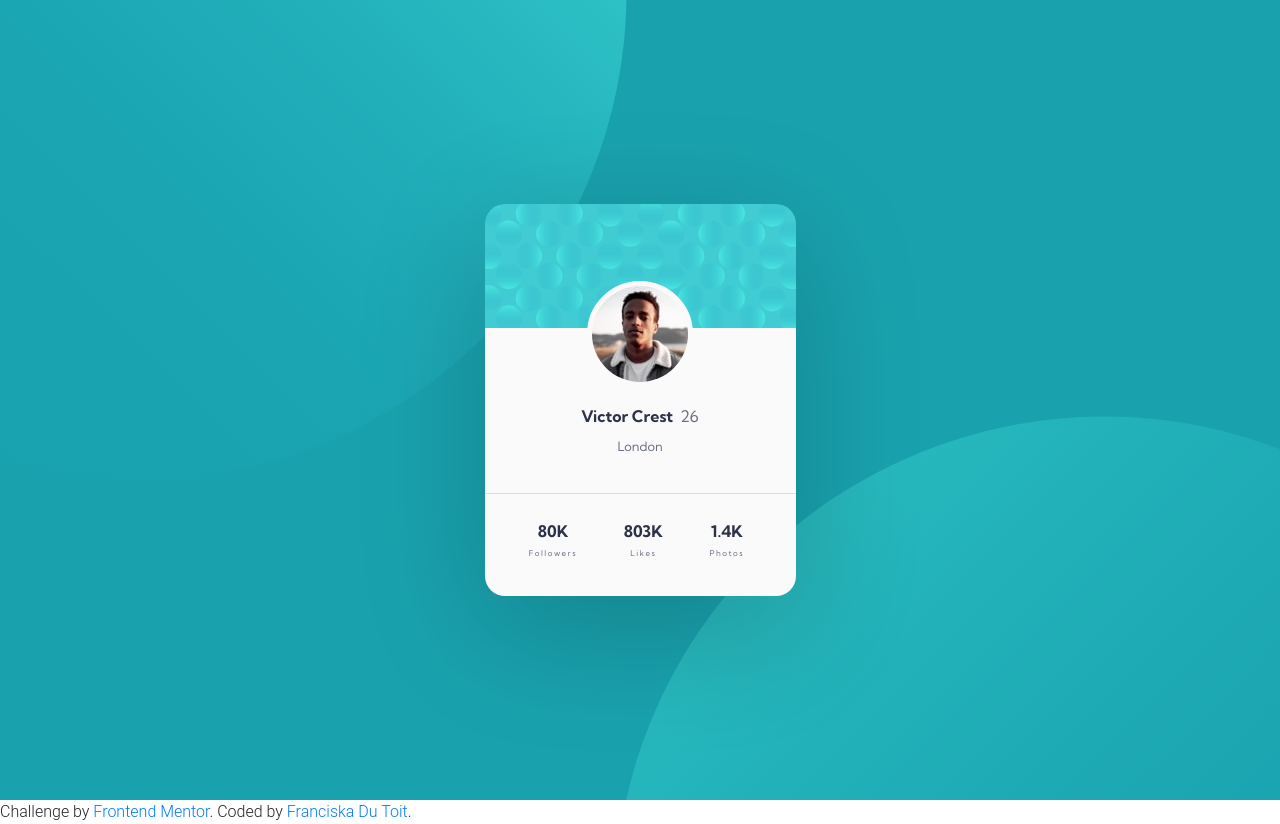
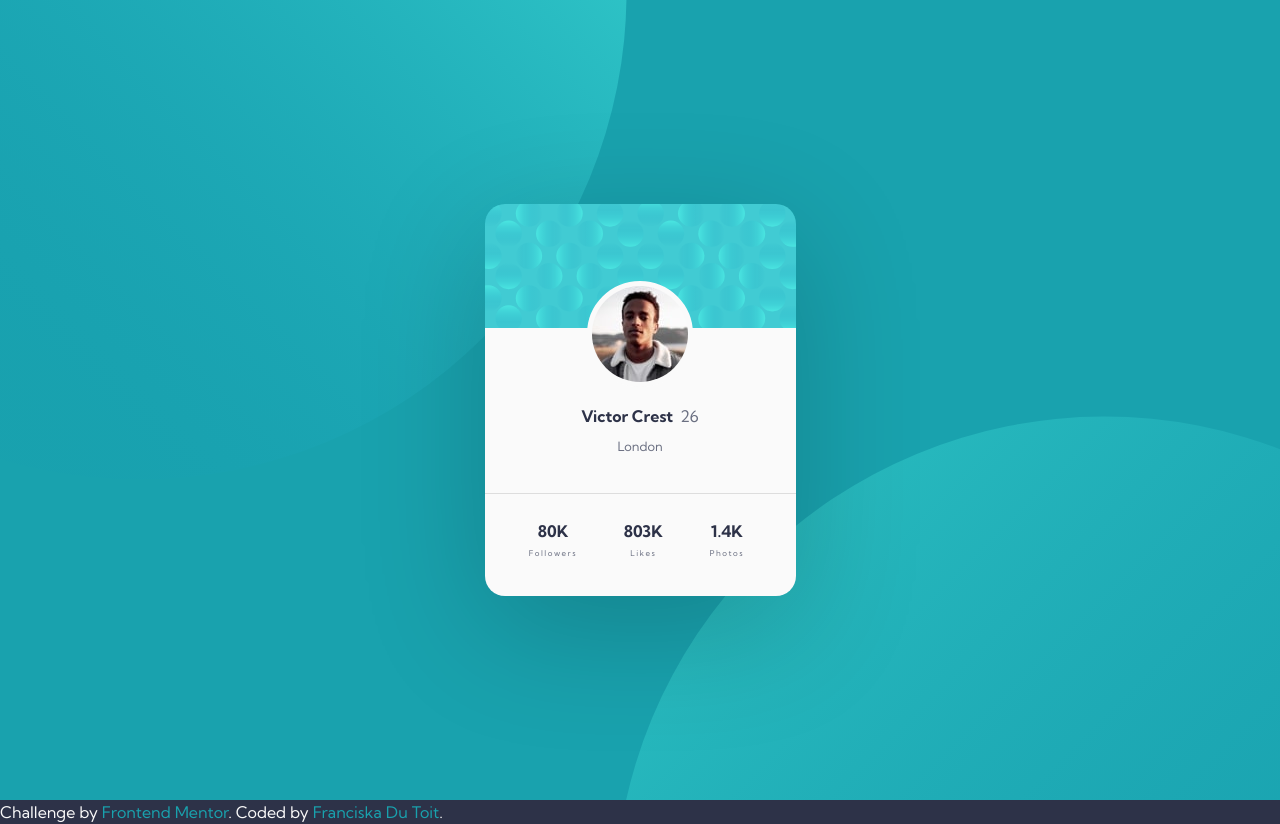
Before and after one commit to Franciskadtt/Profile-card-component, a plain HTML site: page index.html in a window 1280 px wide. Drawn offline with nearby package versions, Linux system fonts and the light colour scheme.

Commit message:
Add style to attribution

```diff
--- a/assets/css/style.css
+++ b/assets/css/style.css
@@ -8,11 +8,11 @@ body {
     padding: 0;
     min-height: 100vh;
     height: 100%;
+    font-family: 'Kumbh Sans', sans-serif;
 }
 
 /* --------------------------------------- Container */
 .container {
-    font-family: 'Kumbh Sans', sans-serif;
     min-height: 100vh;
     background-color: #19a2ae;
     background-position: bottom 40vh right 51vw, top 52vh left 48vw;
@@ -108,3 +108,13 @@ img {
     font-size: 8px;
     letter-spacing: 1.5px;
 }
+
+.attribution {
+    background-color: #2d3248;
+    color: #fafafa;
+}
+
+.attribution a {
+    color: #19a2ae;
+
+}
```
